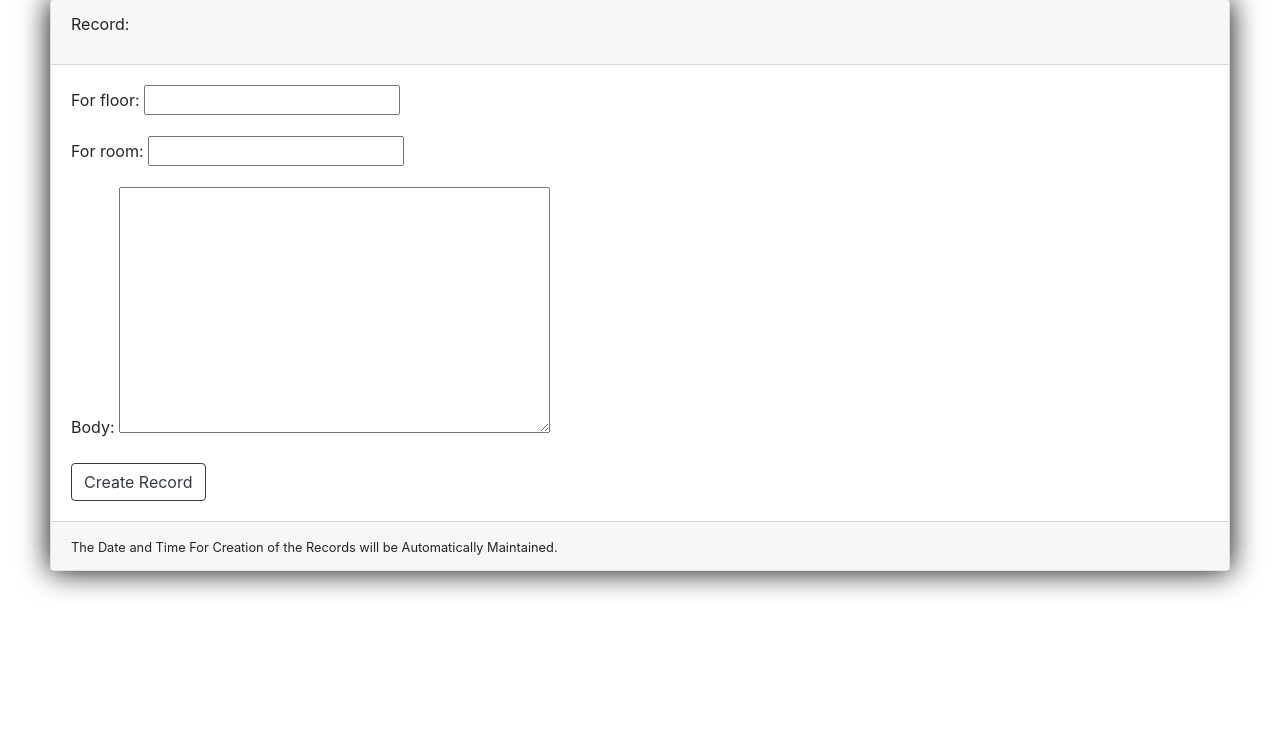
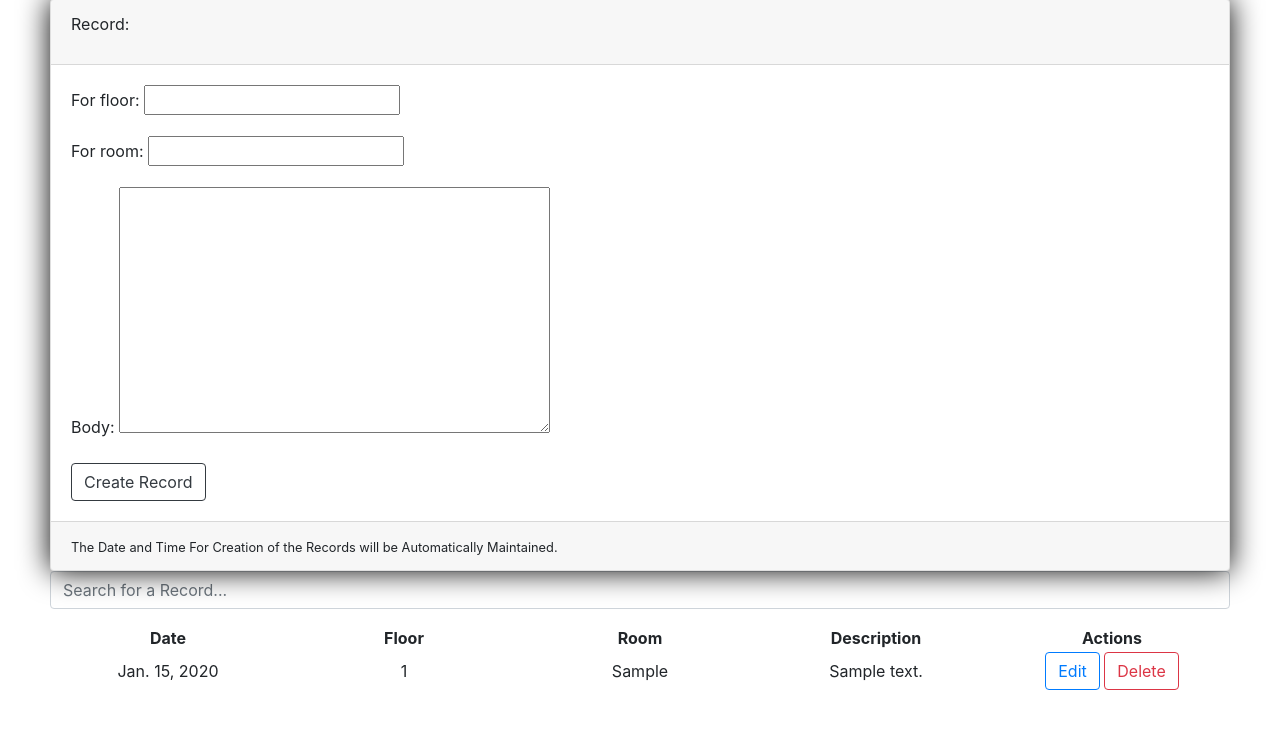
Before and after one commit to ameyanerlekar/lvm, a Django app: template supervisor_portal/templates/userpage.html in a window 1280 px wide. Shown: the part 357-1098 px from the top of the page. Before the commit the page ends 952 px from the top, so only its background shows below. Run offline with Django 3.2, Linux system fonts and the light colour scheme; the template is opened without the code that fills it: values that come from a table or form of the project are taken from there, others are empty; tables that the repository leaves empty hold one stand-in row (values such as "Sample post"); some libraries are stand-ins or nearby versions.

Commit message:
Update for Viewing of Records with edit and delete privilages for employer

```diff
--- a/supervisor_portal/models.py
+++ b/supervisor_portal/models.py
@@ -27,4 +27,4 @@ class Record(models.Model):
 	for_floor = models.IntegerField()
 	for_room = models.CharField(max_length=10)
 	body = models.TextField()
-	date = models.DateTimeField(auto_now = True)
+	date = models.DateField(auto_now = True)
--- a/supervisor_portal/static/css/general.css
+++ b/supervisor_portal/static/css/general.css
@@ -15,3 +15,17 @@
 	right: 10px;
 	top: 15px;
 }
+
+table, tr{
+	width:100%;
+}
+
+td, th{
+	text-align: center;
+	width:20%;
+}
+
+#dismiss_button{
+	position: relative;
+	right: 1px;
+}
--- /dev/null
+++ b/supervisor_portal/static/js/general.js
@@ -0,0 +1,9 @@
+$(document).ready(function(){
+  $("#searchBar").on("keyup", function() {
+    var value = $(this).val().toLowerCase();
+    $("#recordsTable tr").filter(function() {
+      $(this).toggle($(this).text().toLowerCase().indexOf(value) > -1)
+    });
+  });
+  $('.toast').toast('show');
+});
--- a/supervisor_portal/templates/base.html
+++ b/supervisor_portal/templates/base.html
@@ -3,14 +3,15 @@
 
 	<head>
 
-		{% load static %}
-		<link rel = "stylesheet" href = '{% static "css/general.css" %}'
 		<meta name="viewport" content="width=device-width, initial-scale=1">
 		<title>Supervision Portal</title>
 		<link rel="stylesheet" href="https://stackpath.bootstrapcdn.com/bootstrap/4.3.1/css/bootstrap.min.css" integrity="sha384-ggOyR0iXCbMQv3Xipma34MD+dH/1fQ784/j6cY/iJTQUOhcWr7x9JvoRxT2MZw1T" crossorigin="anonymous">
 		<script src="https://code.jquery.com/jquery-3.3.1.slim.min.js" integrity="sha384-q8i/X+965DzO0rT7abK41JStQIAqVgRVzpbzo5smXKp4YfRvH+8abtTE1Pi6jizo" crossorigin="anonymous"></script>
 		<script src="https://cdnjs.cloudflare.com/ajax/libs/popper.js/1.14.7/umd/popper.min.js" integrity="sha384-UO2eT0CpHqdSJQ6hJty5KVphtPhzWj9WO1clHTMGa3JDZwrnQq4sF86dIHNDz0W1" crossorigin="anonymous"></script>
 		<script src="https://stackpath.bootstrapcdn.com/bootstrap/4.3.1/js/bootstrap.min.js" integrity="sha384-JjSmVgyd0p3pXB1rRibZUAYoIIy6OrQ6VrjIEaFf/nJGzIxFDsf4x0xIM+B07jRM" crossorigin="anonymous"></script>
+		{% load static %}
+		<link rel = "stylesheet" href = '{% static "css/general.css" %}'>
+		<script src = '{% static "js/general.js" %}'></script>
 
 	</head>
 
--- a/supervisor_portal/templates/userpage.html
+++ b/supervisor_portal/templates/userpage.html
@@ -9,7 +9,9 @@
 		<br><br>
 		{% if record_form %}
 			<div class="card paper-effect">
-				<div class="card-header"><p>Record: </p></div>
+				<div class="card-header">
+					<p>Record: </p>
+				</div>
 				<div class="card-body">
 					<form method = "POST" action = "/supervisor_portal/create_record">
 						{% csrf_token %}
@@ -18,6 +20,67 @@
 					</form>
 				</div>
 				<div class="card-footer"><small>The Date and Time For Creation of the Records will be Automatically Maintained.</small></div>
+			</div>
+		{% elif record_to_edit %}
+			<div class="card paper-effect">
+				<div class="card-header">
+					<p>Edit Record: </p>
+				</div>
+				<div class="card-body">
+					<form method = "POST" action = "/supervisor_portal/edit_record">
+						{% csrf_token %}
+						<input hidden value={{record_to_edit.id}} name="record_to_edit_id">
+						<label for="id_for_floor">For floor:</label>
+						<input required type="number" name="for_floor" id="id_for_floor" value="{{record_to_edit.for_floor}}"><br><br>
+						<label for="id_for_room">For room:</label>
+						<input required type="text" name="for_room" id="id_for_room" value="{{record_to_edit.for_room}}"><br><br>
+						<label for="id_body">Body:</label>
+						<textarea rows=10 cols=40	 required name="body" id="id_body">{{record_to_edit.body}}</textarea><br><br>
+						<button type = "submit" class = "btn btn-outline-dark">Edit Record</button>
+					</form>
+				</div>
+				<!--<div class="card-footer"><small>The Date and Time For Creation of the Records will be Automatically Maintained.</small></div>-->
+			</div>
+		{% endif %}
+
+		{% if records %}
+			<div class="form-group">
+			  <!--<label for="searchBar">Search for a Record:</label>-->
+			  <input type="text" class="form-control" id="searchBar" placeholder="Search for a Record...">
+			</div>
+			<table id = "recordsTable">
+				<tr><th>Date</th><th>&nbsp&nbspFloor&nbsp&nbsp</th><th>&nbsp&nbspRoom&nbsp&nbsp</th><th>&nbsp&nbspDescription&nbsp&nbsp</th><th>&nbsp&nbspActions&nbsp&nbsp</th></tr>
+				{% for record in records %}
+					<tr>
+						<td>{{record.date}}</td>
+						<td>{{record.for_floor}}</td>
+						<td>{{record.for_room}}</td>
+						<td>{{record.body}}</td>
+						<td>
+							<form method = "POST" action="/supervisor_portal/modify_record">
+								{% csrf_token %}
+								<input name="record_id" hidden type="text" value="{{record.id}}">
+								<button type="submit" class="btn btn-outline-primary" name="action" value="edit">Edit</button>
+								<button type="submit" class="btn btn-outline-danger" name="action" value="delete">Delete</button>
+							</form>
+						</td>
+						</tr>
+				{% endfor %}
+			</table>
+<!--
+			<h1 style="color:#e0e0e0;text-align:center;"></h1>-->
+		{% endif %}
+
+		{% if message %}
+			<div class="toast" data-autohide="false">
+			  <div class="toast-header">
+				<strong class="mr-auto text-primary">Info:</strong>
+				<small class="text-muted"></small>
+				<button  type="button" class="ml-2 mb-1 close" data-dismiss="toast">&times;</button>
+			  </div>
+			  <div class="toast-body">
+				{{message}}
+			  </div>
 			</div>
 		{% endif %}
 	</div>
--- a/supervisor_portal/urls.py
+++ b/supervisor_portal/urls.py
@@ -6,5 +6,7 @@ urlpatterns = [
 	path("login", views.log_user_in),
 	path("logout", views.logout_user),
 	path("create_record", views.create_record),
+	path("modify_record", views.modify_record),
+	path("edit_record", views.edit_record),
 	path("test", views.test, name="test")
 ]
```
Also changed, not shown: supervisor_portal/views.py (+36 -3 lines), supervisor_portal/migrations/0003_auto_20190714_1835.py (added).
